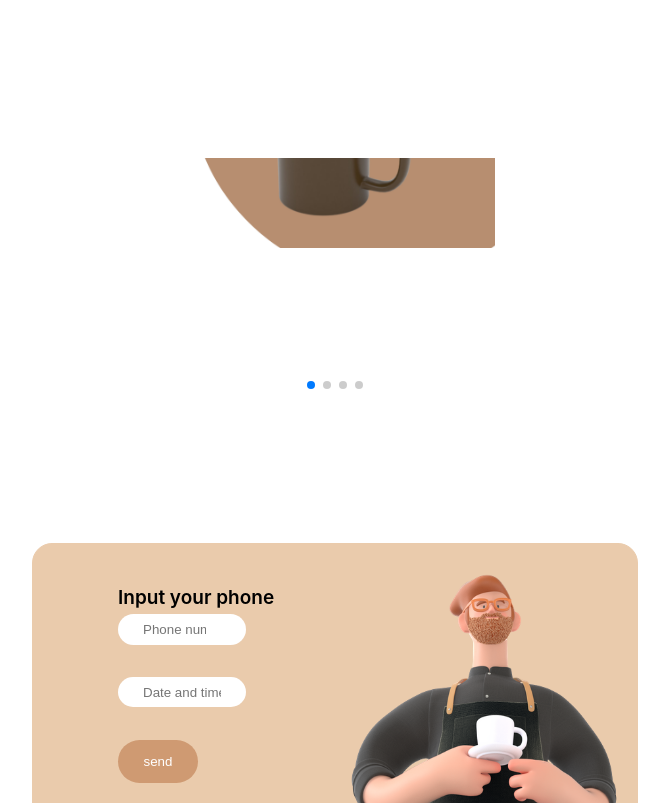
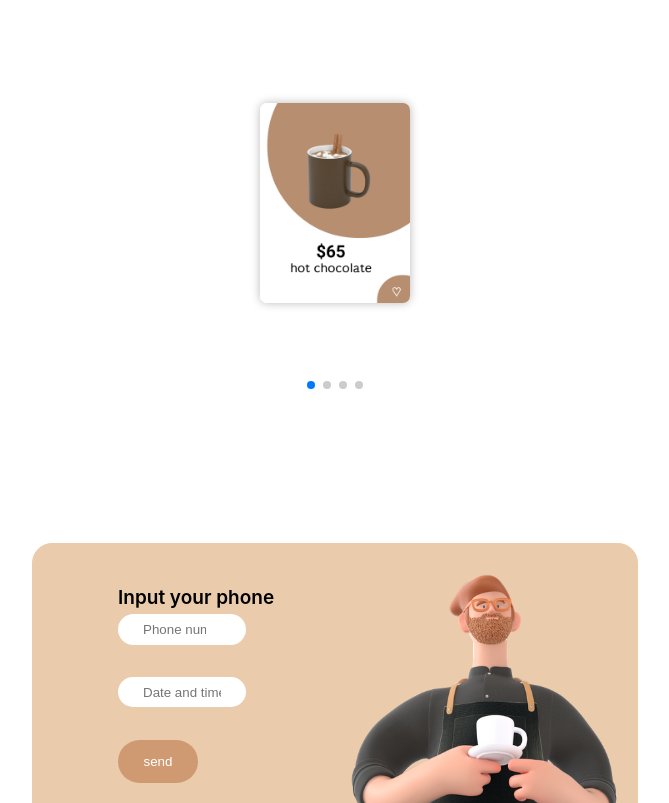
Before and after one commit to StargirlNzz/ECoffeSite, a plain HTML site: page index.html in a window 1280 px wide. Shown: the part 1757-2560 px from the top of the page, without its empty margins (305-974 px from the left). Drawn offline with nearby package versions, Linux system fonts and the light colour scheme.

Commit message:
some changes.

```diff
--- a/assets/css/swiper.css
+++ b/assets/css/swiper.css
@@ -11,17 +11,21 @@ body {
 }
 
 .swiper-slide {
-  text-align: center;
-  font-size: 18px;
-  background: #ffffff24;
   display: flex;
   justify-content: center;
   align-items: center;
 }
 
 .swiper-slide img {
-  display: block;
-  width: 50%;
+  width: 150px;
   height: 50%;
-  object-fit: cover;
+  box-shadow: 0px 0px 10px rgb(186, 186, 186);
+  border-radius: 7px;
+  cursor: pointer;
 }
+
+.swiper-slide img:hover {
+  transform: translateY(-15px);
+  transition: transform 0.4s ease-in-out;
+  box-shadow: 0px 0px 10px gray;
+}
--- a/index.html
+++ b/index.html
@@ -106,7 +106,7 @@
     <div class="swiper mySwiper" id="fourthPart">
         <div class="swiper-wrapper">
             <div class="swiper-slide">
-                <img src="assets/picture/hotChoc.png" alt="hotChocolate" style="position: absolute; width: px; height: 90px;">
+                <img src="assets/picture/hotChoc.png" alt="hotChocolate" style="position: absolute">
             </div>
             <div class="swiper-slide"><img src="assets/picture/milkshake.png" alt="" style="position: absolute;"></div>
             <div class="swiper-slide"><img src="assets/picture/cupuccino.png" alt="" style="position: absolute;"></div>
```
